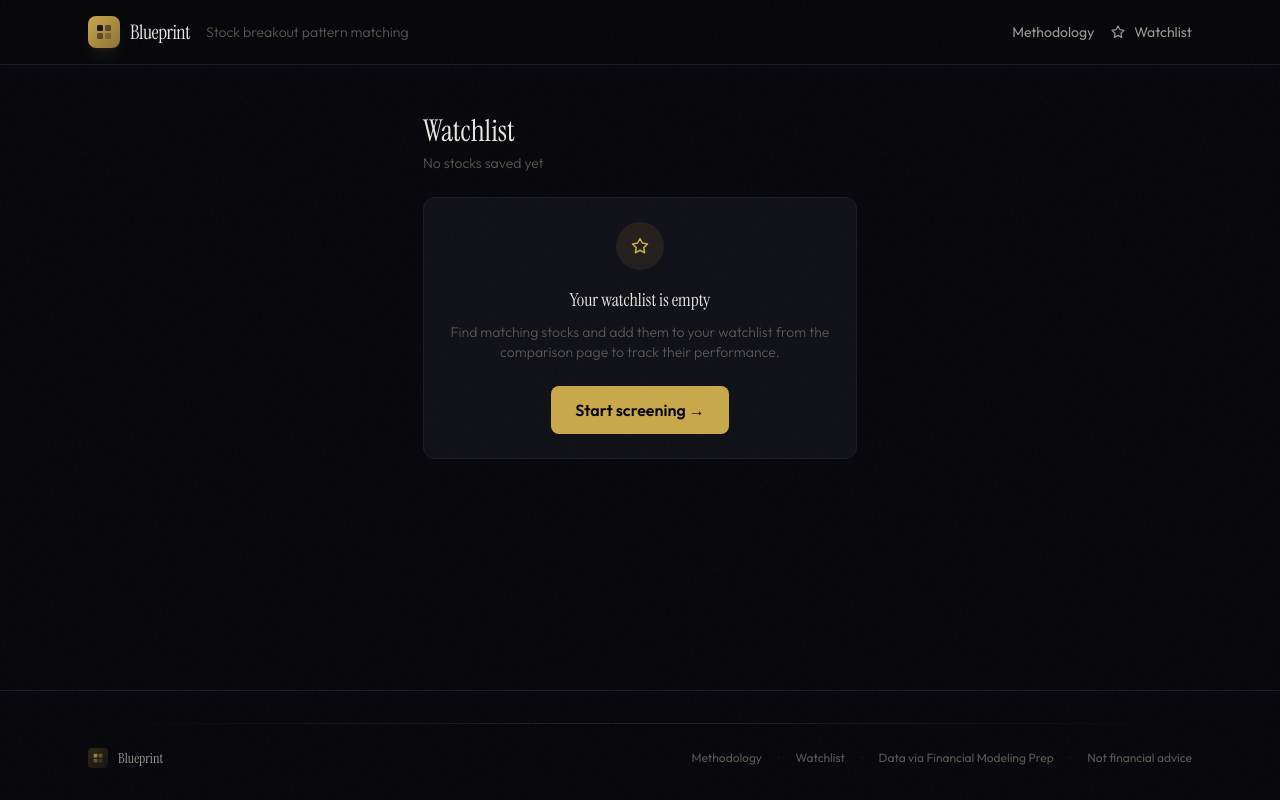
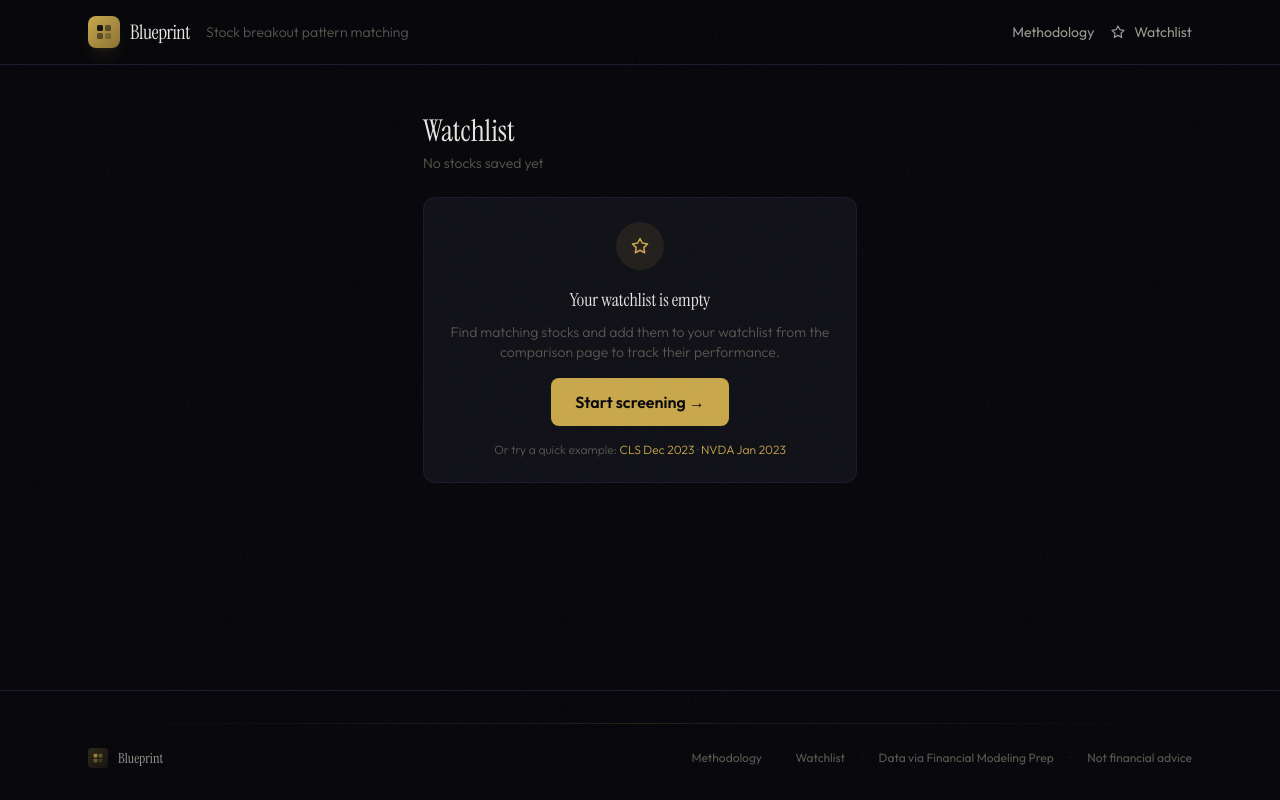
Before and after one commit to nictowey/blueprint, a React (Vite) app in the folder client/: page /watchlist in a window 1280 px wide. Built offline with nearby package versions, Linux system fonts and the light colour scheme; the HTML template or start-up script is replaced by a standard one.

Commit message:
feat: watchlist empty state shows quick example links
Instead of just 'Start screening', the empty watchlist now also
shows quick links to CLS and NVDA match results so users can
immediately explore the product.

Co-Authored-By: Claude Opus 4.6 (1M context) <noreply@anthropic.com>

```diff
--- a/client/src/pages/Watchlist.jsx
+++ b/client/src/pages/Watchlist.jsx
@@ -155,12 +155,17 @@ export default function WatchlistPage() {
             </svg>
           </div>
           <p className="text-warm-white text-lg mb-2 font-display">Your watchlist is empty</p>
-          <p className="text-warm-muted text-sm mb-6 max-w-sm mx-auto font-light">
+          <p className="text-warm-muted text-sm mb-4 max-w-sm mx-auto font-light">
             Find matching stocks and add them to your watchlist from the comparison page to track their performance.
           </p>
-          <button className="btn-primary" onClick={() => navigate('/')}>
+          <button className="btn-primary mb-4" onClick={() => navigate('/')}>
             Start screening →
           </button>
+          <p className="text-warm-muted text-xs font-light">
+            Or try a quick example: <button className="text-accent hover:underline" onClick={() => navigate('/matches?ticker=CLS&date=2023-12-01')}>CLS Dec 2023</button>
+            {' · '}
+            <button className="text-accent hover:underline" onClick={() => navigate('/matches?ticker=NVDA&date=2023-01-03')}>NVDA Jan 2023</button>
+          </p>
         </div>
       )}
 
```
